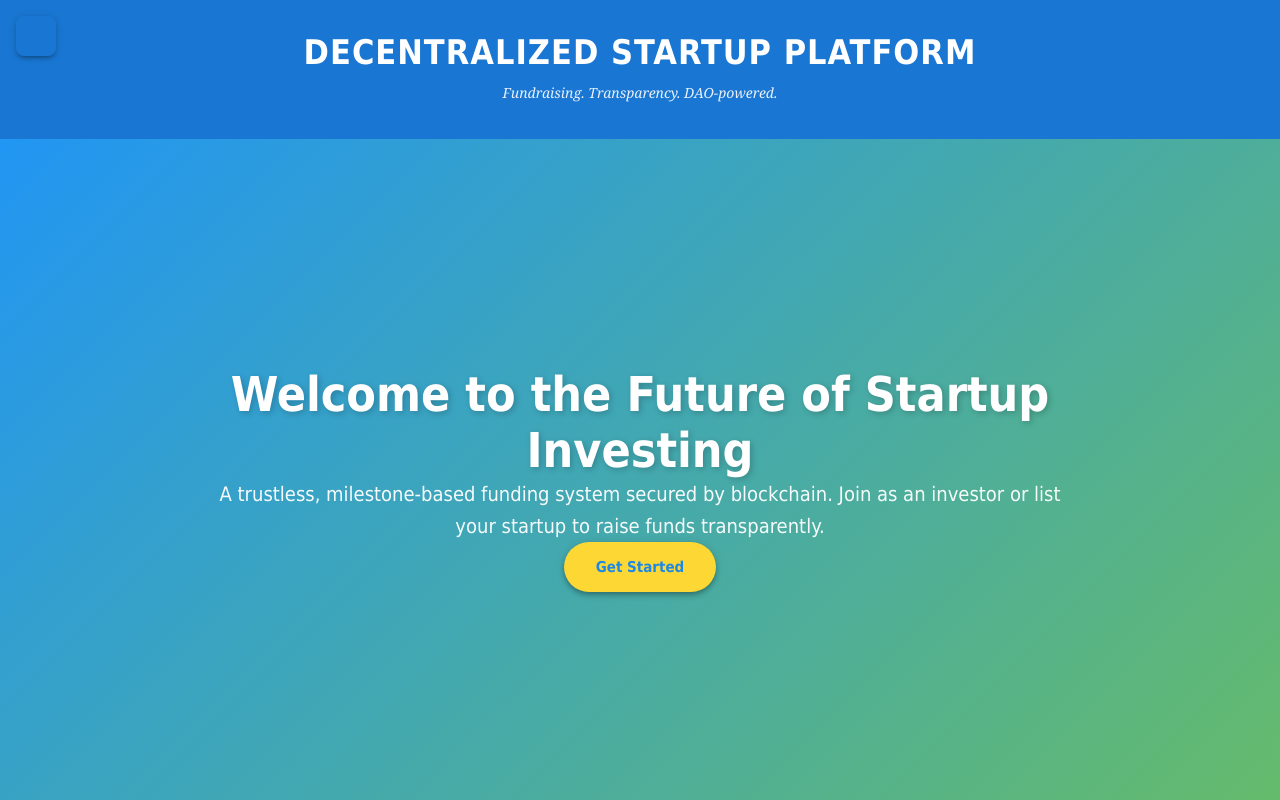
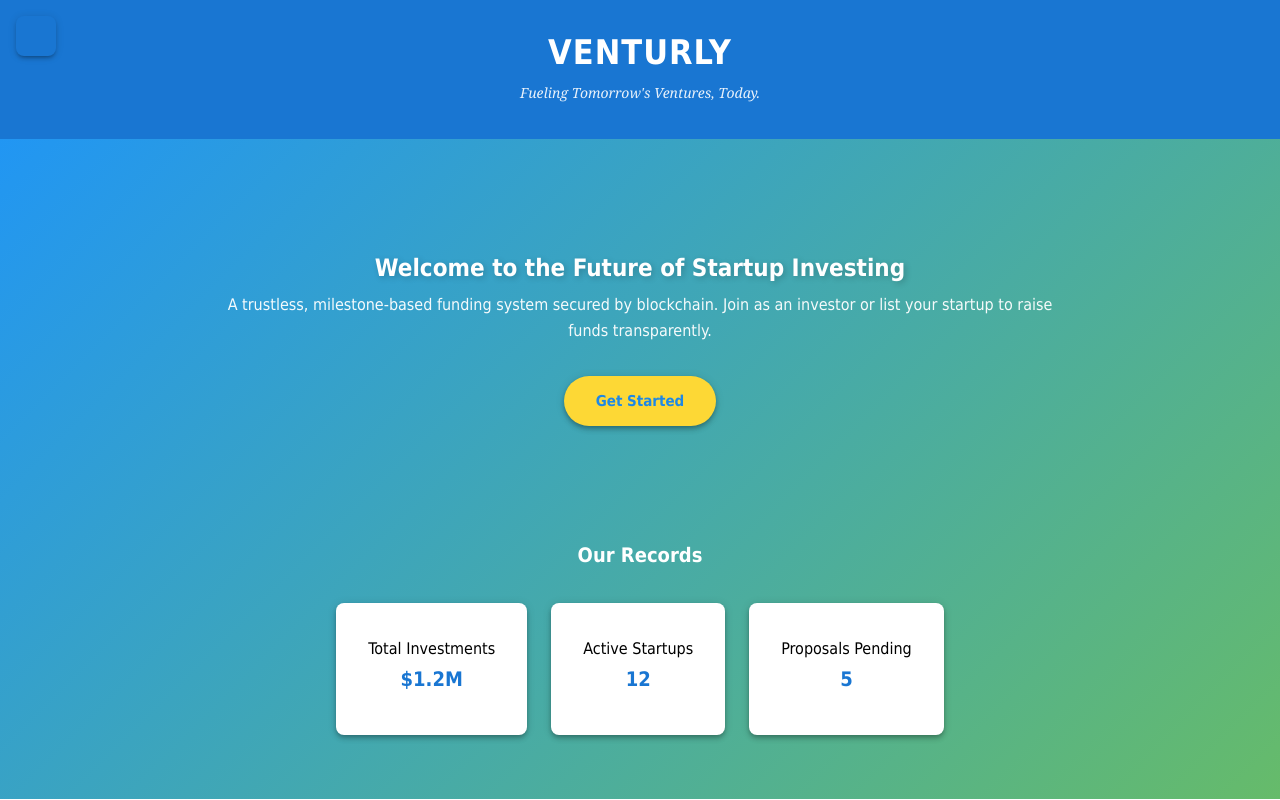
Before and after one commit to Labheshm21/MitHacksWpi, a Next.js app: page / in a window 1280 px wide. Shown: the top 800 px of the page. Built offline with nearby package versions, Linux system fonts and the light colour scheme; some icons are missing.

Commit message:
updated header and index

```diff
--- a/components/layout/Header.js
+++ b/components/layout/Header.js
@@ -9,7 +9,7 @@ export default function Header() {
         color: 'white',
         py: 4,
         textAlign: 'center',
-        boxShadow: 4,
+        boxShadow: 3,
         borderBottom: '3px solid #1976d2',
       }}
     >
@@ -23,7 +23,7 @@ export default function Header() {
             mb: 1,
           }}
         >
-          Decentralized Startup Platform
+          Venturly
         </Typography>
         <Typography
           variant="subtitle2"
@@ -34,7 +34,7 @@ export default function Header() {
             color: 'rgba(255,255,255,0.9)',
           }}
         >
-          Fundraising. Transparency. DAO-powered.
+          Fueling Tomorrow's Ventures, Today.
         </Typography>
       </Container>
     </Box>
--- a/pages/index.js
+++ b/pages/index.js
@@ -2,10 +2,15 @@ import Link from 'next/link';
 import Header from '../components/layout/Header';
 import Footer from '../components/layout/Footer';
 import CssBaseline from '@mui/material/CssBaseline';
-import Container from '@mui/material/Container';
-import Typography from '@mui/material/Typography';
-import Button from '@mui/material/Button';
-import Box from '@mui/material/Box';
+import {
+  Container,
+  Typography,
+  Button,
+  Box,
+  Grid,
+  Card,
+  CardContent,
+} from '@mui/material';
 
 export default function Home() {
   return (
@@ -13,37 +18,41 @@ export default function Home() {
       <CssBaseline />
       <Header />
 
-      {/* 🔵 Gradient Hero Section */}
+      {/* 🔵 Hero + Tiles Gradient Section */}
       <Box
         sx={{
-          minHeight: 'calc(100vh - 120px)', // Adjust to fit footer
+          background: 'linear-gradient(135deg, #2196f3, #66bb6a)',
+          color: 'common.white',
+          textAlign: 'center',
+          pb: 8,
+        }}
+      >
+        {/* Hero Section */}
+        <Box
+          sx={{
+            minHeight: 'calc(60vh - 80px)',
             display: 'flex',
             alignItems: 'center',
             justifyContent: 'center',
-          background: 'linear-gradient(135deg, #2196f3, #66bb6a)',
-          color: 'common.white',
-          textAlign: 'center',
             px: 2,
             py: 8,
-          m: 0, // removes any margin
           }}
         >
           <Container maxWidth="md">
             <Typography
-            variant="h3"
+              variant="h5"
               component="h1"
               gutterBottom
               sx={{
                 fontWeight: 'bold',
                 textShadow: '2px 2px 6px rgba(0,0,0,0.2)',
-              m: 0,
               }}
             >
               Welcome to the Future of Startup Investing
             </Typography>
 
             <Typography
-            variant="h6"
+              variant="subtitle1"
               component="p"
               paragraph
               sx={{
@@ -51,7 +60,6 @@ export default function Home() {
                 opacity: 0.95,
                 fontWeight: 300,
                 lineHeight: 1.6,
-              m: 0,
               }}
             >
               A trustless, milestone-based funding system secured by blockchain.
@@ -59,7 +67,6 @@ export default function Home() {
             </Typography>
 
             <Link href="/connect-wallet" passHref>
-
               <Button
                 variant="contained"
                 size="large"
@@ -81,11 +88,88 @@ export default function Home() {
                 Get Started
               </Button>
             </Link>
-
           </Container>
         </Box>
 
-      {/* ⚪ Footer (No gap above!) */}
+        {/* Our Records Section */}
+        <Container>
+          <Typography
+            variant="h6"
+            gutterBottom
+            sx={{
+              fontWeight: 'bold',
+              mb: 4,
+              color: '#fff',
+            }}
+          >
+            Our Records
+          </Typography>
+
+          <Grid container spacing={3} justifyContent="center">
+            <Grid item xs={12} sm={6} md={4}>
+              <Card
+                elevation={4}
+                sx={{
+                  borderRadius: 2,
+                  backgroundColor: '#ffffff',
+                  color: '#000',
+                  p: 2,
+                  textAlign: 'center',
+                }}
+              >
+                <CardContent>
+                  <Typography variant="subtitle1">Total Investments</Typography>
+                  <Typography variant="h6" sx={{ color: '#1976d2', fontWeight: 'bold' }}>
+                    $1.2M
+                  </Typography>
+                </CardContent>
+              </Card>
+            </Grid>
+
+            <Grid item xs={12} sm={6} md={4}>
+              <Card
+                elevation={4}
+                sx={{
+                  borderRadius: 2,
+                  backgroundColor: '#ffffff',
+                  color: '#000',
+                  p: 2,
+                  textAlign: 'center',
+                }}
+              >
+                <CardContent>
+                  <Typography variant="subtitle1">Active Startups</Typography>
+                  <Typography variant="h6" sx={{ color: '#1976d2', fontWeight: 'bold' }}>
+                    12
+                  </Typography>
+                </CardContent>
+              </Card>
+            </Grid>
+
+            <Grid item xs={12} sm={6} md={4}>
+              <Card
+                elevation={4}
+                sx={{
+                  borderRadius: 2,
+                  backgroundColor: '#ffffff',
+                  color: '#000',
+                  p: 2,
+                  textAlign: 'center',
+                }}
+              >
+                <CardContent>
+                  <Typography variant="subtitle1">Proposals Pending</Typography>
+                  <Typography variant="h6" sx={{ color: '#1976d2', fontWeight: 'bold' }}>
+                    5
+                  </Typography>
+                </CardContent>
+              </Card>
+            </Grid>
+          </Grid>
+        </Container>
+      </Box>
+
+      {/* 🔻 Footer */}
       <Footer />
     </>
   );
```
Also changed, not shown: public/VL.jpg (added). Lines whose indentation alone changed are shown as unchanged.
